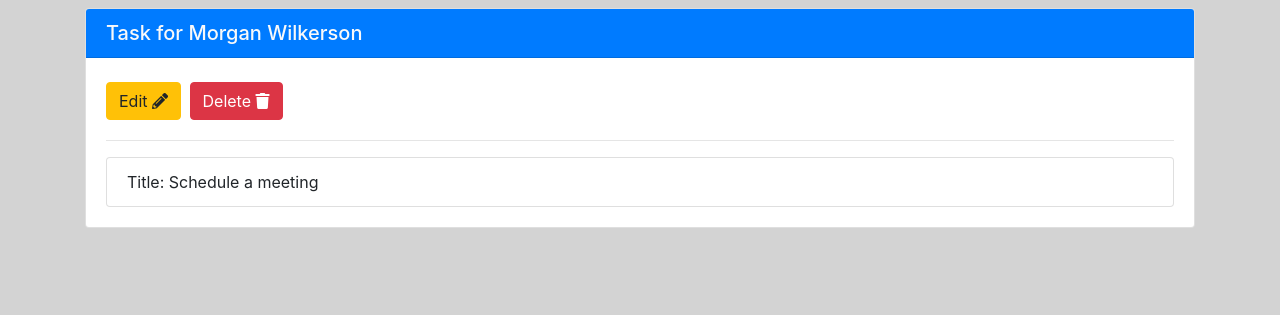
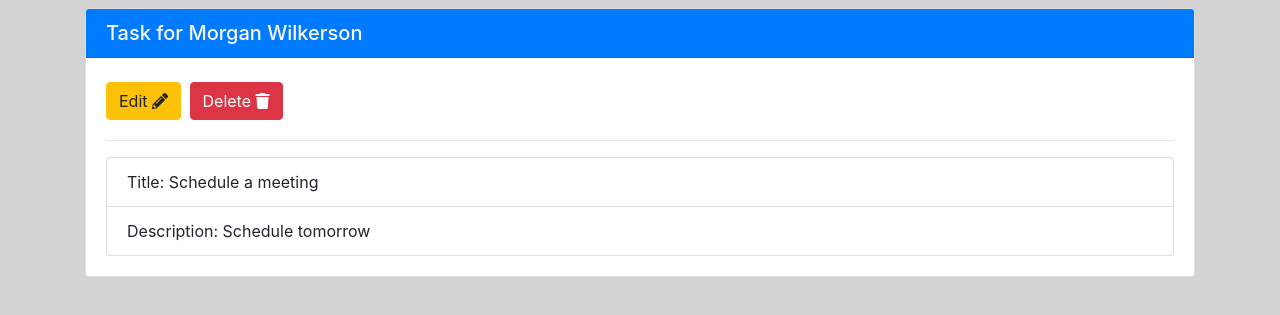
Before and after one commit to FrezeSteve/crm, a Django app: page /task/3/ in a window 1280 px wide. Shown: the part 56-371 px from the top of the page. Run offline with Django 3.2, Linux system fonts and the light colour scheme; a user stored in the database is signed in; data comes from the database, SQL or seed files in the repository; some libraries are stand-ins or nearby versions.

Commit message:
description added to the task detail view

```diff
--- a/lead/templates/lead/task_detail.html
+++ b/lead/templates/lead/task_detail.html
@@ -24,6 +24,9 @@
         <li class="list-group-item">
           Title: {{object.title}}
         </li>
+        <li class="list-group-item">
+          Description: {{object.description}}
+        </li>
       </ul>
     </section>
   </div>
```
